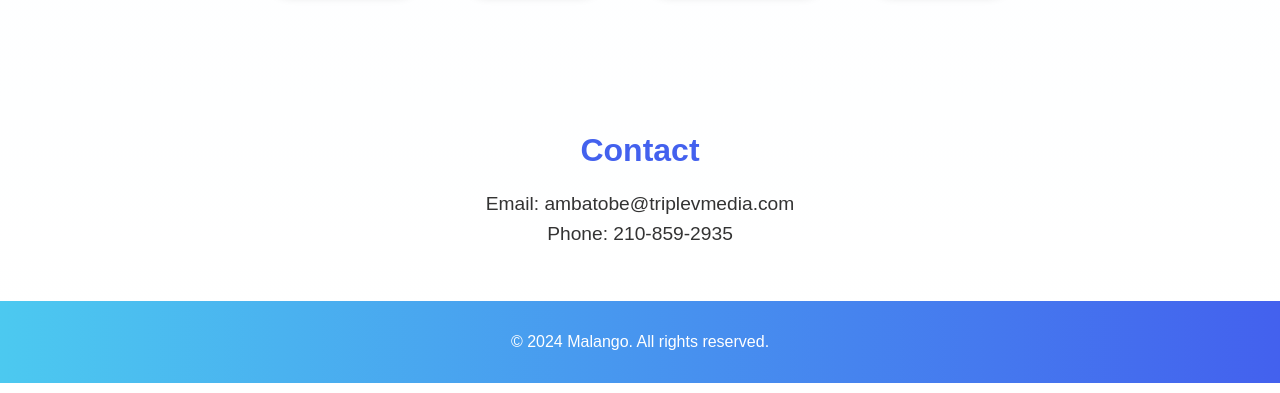
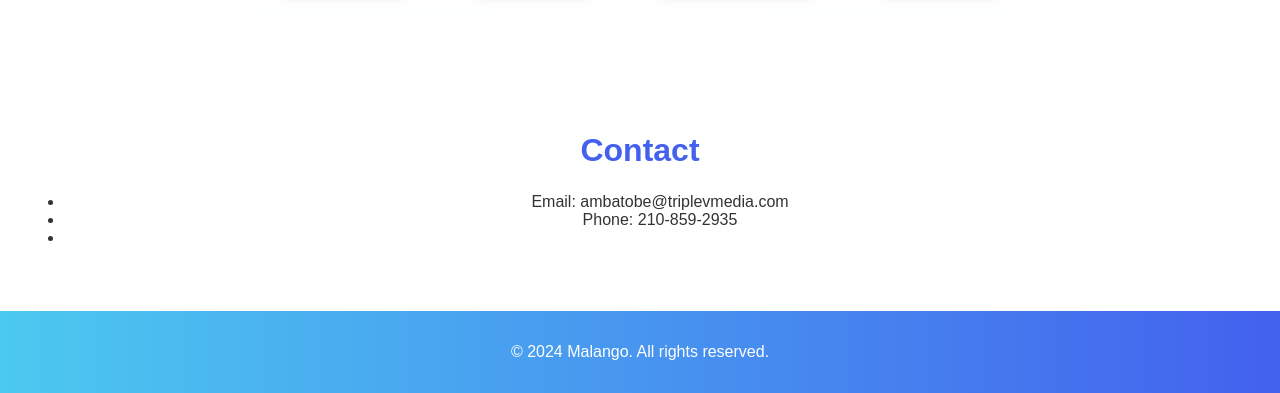
Before and after one commit to P-Legendary/P-Legendary.github.io, a plain HTML site: page index.html in a window 1280 px wide. Shown: the part 2371-2764 px from the top of the page. Drawn offline with Linux system fonts and the light colour scheme.

Commit message:
Update index.html

```diff
--- a/index.html
+++ b/index.html
@@ -65,7 +65,7 @@
         <p>A budgeting tool to manage personal finances, developed using Python and Flask.</p>
       </li>
       <li>
-        <h3>WacAmole Game</h3>
+        <h3><a href="./WacAMole/index.html" target="_blank"></a>WacAmole Game</h3>
         <img src="./Images/wacamole.png" alt="WacAmole Game">
         <p>An interactive whack-a-mole game using HTML, CSS, and JavaScript to enhance reflexes and provide entertainment.</p>
       </li>
@@ -101,8 +101,11 @@
 
   <section id="contact">
     <h2>Contact</h2>
-    <p>Email: ambatobe@triplevmedia.com</p>
-    <p>Phone: 210-859-2935</p>
+    <ul>
+        <li>Email: ambatobe@triplevmedia.com</li>
+        <li>Phone: 210-859-2935</li>
+        <li> <a href="https://www.linkedin.com/in/ambatobe-malango-723ba1222/" target="_blank"><img src="./Images/svg/linkedin.svg" alt="React" onerror="this.style.display='none'"></a></li>
+    </ul>
   </section>
 
   <footer>
```
